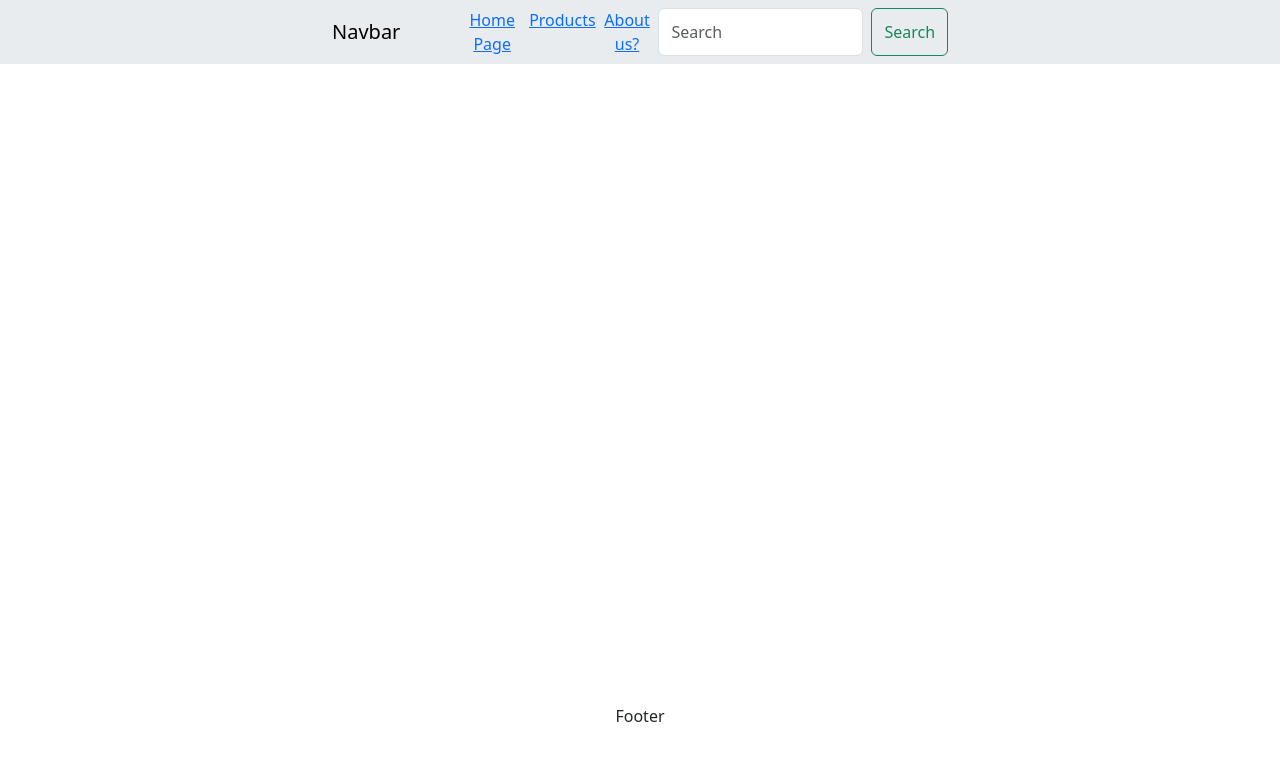
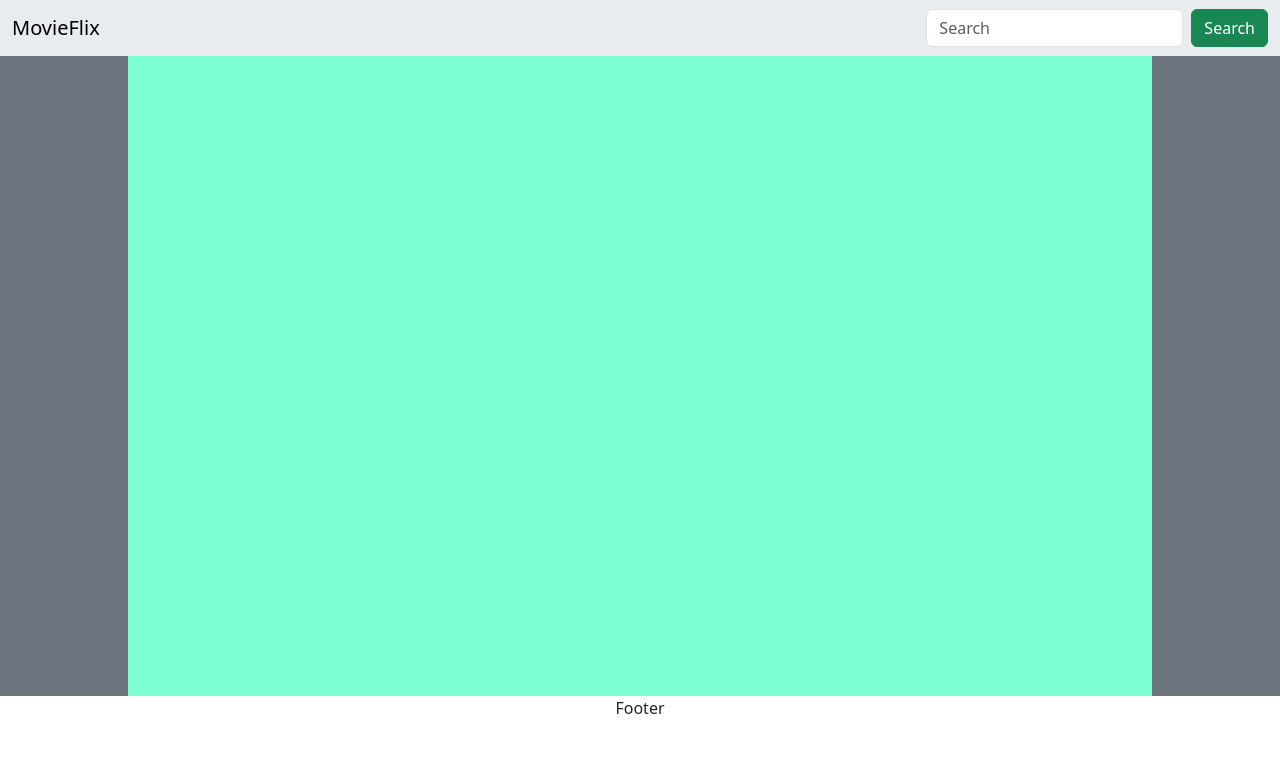
Before and after one commit to 0xMauriz/webapp-react, a React (Vite) app: page / in a window 1280 px wide. Shown: the top 760 px of the page. Built offline with nearby package versions, Linux system fonts and the light colour scheme.

Commit message:
Progressi nel layout

```diff
--- a/components/Homepage.jsx
+++ b/components/Homepage.jsx
@@ -1,16 +1,15 @@
 import { useState, useEffect } from "react"
-import axios from "axios"
+import MoviesData from "./MoviesData.jsx"
 
-const endpoint = "localhost:3000"
 
 
 function Homepage() {
 
     return (
         <>
-            <div className="vw-100 vh-80">
-                <div className="w-80">
-
+            <div className="vw-100 vh-80 d-flex justify-content-around bg-secondary">
+                <div className="w-80 px-3 py-2 d-flex justify-content-between flex-wrap bg-aquamarine">
+                    <MoviesData />
                 </div>
             </div>
         </>
--- /dev/null
+++ b/components/MovieDetailsPage.jsx
@@ -0,0 +1,12 @@
+function MovieDetailsPage() {
+
+    return (
+        <>
+
+
+        </>
+    )
+
+}
+
+export default MovieDetailsPage
--- /dev/null
+++ b/components/MoviesData.jsx
@@ -0,0 +1,18 @@
+import { useState, useEffect } from "react"
+import axios from "axios"
+
+const endpoint = "localhost:3000";
+
+
+function MoviesData() {
+
+
+    return (
+        <>
+
+
+        </>
+    )
+}
+
+export default MoviesData
--- a/components/Navbar.jsx
+++ b/components/Navbar.jsx
@@ -5,23 +5,13 @@ function Navbar() {
     return (
         <>
             <nav className="navbar navbar-expand-lg bg-body-secondary w-100 h-15">
-                <div className="w-50 container-fluid">
-                    <a className="navbar-brand" href="/">Navbar</a>
-                    <div className="w-80" id="navbarSupportedContent">
+                <div className="w-100 container-fluid">
+                    <NavLink className="navbar-brand" to="/">MovieFlix</NavLink>
+                    <div className="" id="navbarSupportedContent">
                         <ul className="navbar-nav d-flex justify-content-around">
-                            <li className="nav-item">
-                                {/* Link from react-router */}
-                                <NavLink to="/">Home Page</NavLink>
-                            </li>
-                            <li className="nav-item">
-                                <NavLink to="/products">Products</NavLink>
-                            </li>
-                            <li className="nav-item">
-                                <NavLink to="/whoarewe">About us?</NavLink>
-                            </li>
                             <form className="d-flex" role="search">
                                 <input className="form-control me-2" type="search" placeholder="Search" aria-label="Search" />
-                                <button className="btn btn-outline-success" type="submit">Search</button>
+                                <button className="btn btn-success" type="submit">Search</button>
                             </form>
                         </ul>
                     </div>
--- a/src/App.jsx
+++ b/src/App.jsx
@@ -5,7 +5,7 @@ import './styles/Personal-Bootstrap.css'
 import './App.css'
 import DefaultLayout from '../components/DefaultLayout'
 import Homepage from '../components/Homepage'
-import Movie from '../components/Movie.jsx'
+import MovieDetailsPage from '../components/MovieDetailsPage.jsx'
 
 function App() {
 
@@ -16,7 +16,7 @@ function App() {
           <Route element={<DefaultLayout />}>
             <Route path="/" >
               <Route index element={<Homepage />} />
-              <Route path=":title" element={<Movie />} />
+              <Route path=":title" element={<MovieDetailsPage />} />
             </Route>
           </Route>
         </Routes>
--- a/src/styles/Personal-Bootstrap.css
+++ b/src/styles/Personal-Bootstrap.css
@@ -161,3 +161,7 @@
 .pb-24 {
     padding-bottom: 24%;
 }
+
+.bg-aquamarine {
+    background-color: aquamarine !important;
+}
```
Also changed, not shown: components/Movie.jsx (deleted, +0 -11 lines), components/MovieCards.jsx (added, +18 -0 lines), components/MovieData.jsx (deleted, +0 -9 lines), components/MovieDataCard.jsx (deleted, +0 -10 lines).
